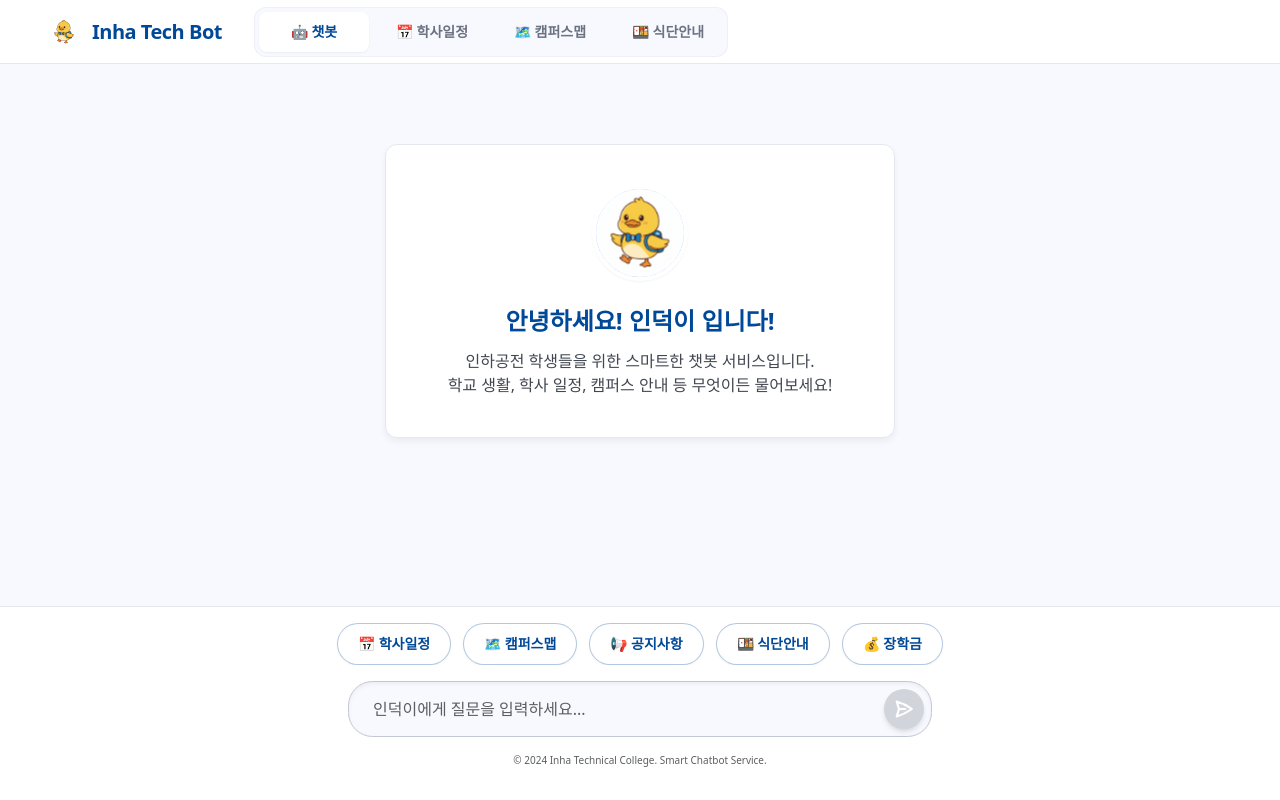
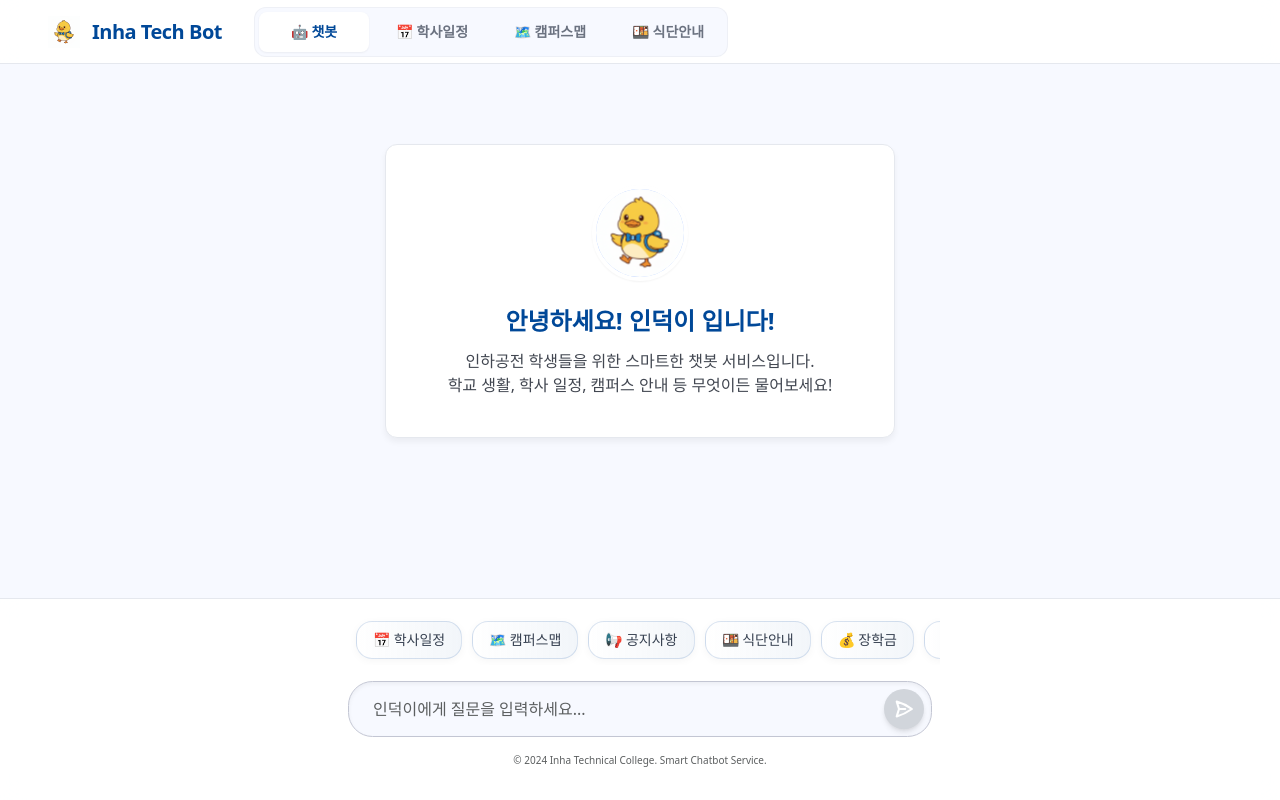
Before and after one commit to jeonghyeonme/LLM-Chatbot, a React (Vite) app in the folder frontend/: page / in a window 1280 px wide. Built offline with nearby package versions, Linux system fonts and the light colour scheme.

Commit message:
feat: 하단 퀵 메뉴 영역 입력창 폭 일치화 및 가로 드래그 슬라이드 UI 개선

```diff
--- a/frontend/src/components/Header.tsx
+++ b/frontend/src/components/Header.tsx
@@ -14,7 +14,7 @@ export default function Header() {
     { label: '🤖 챗봇', path: '/' },
     { label: '📅 학사일정', path: '/calendar' },
     { label: '🗺️ 캠퍼스맵', path: '/map' },
-    { label: '🍱 식단안내',path: '/cafeteria'}
+    { label: '🍱 식단안내',path: '/cafeteria'},
   ];
 
   return (
--- a/frontend/src/pages/ChatPage.tsx
+++ b/frontend/src/pages/ChatPage.tsx
@@ -3,8 +3,7 @@ import Header from '../components/Header'
 import induckMascot from '../assets/induck-i.svg'
 import { Link } from 'react-router-dom'
 
-/**
- * 챗봇 메시지 타입 정의
+/* * 챗봇 메시지 타입 정의
  * role: 'user' (사용자) | 'bot' (인덕이)
  */
 interface Message {
@@ -12,24 +11,23 @@ interface Message {
   content: string;
 }
 
-/**
- * 메인 챗봇 페이지 컴포넌트
+/* * 메인 챗봇 페이지 컴포넌트
  */
 export default function ChatPage() {
   const [messages, setMessages] = useState<Message[]>([])
   const [input, setInput] = useState('')
   const [isTyping, setIsTyping] = useState(false)
 
-  // 메시지 전송 핸들러
+  /* 메시지 전송 핸들러 */
   const handleSend = () => {
     if (!input.trim()) return
 
-    // 사용자 메시지 추가
+    /* 사용자 메시지 추가 */
     const userMsg: Message = { role: 'user', content: input }
     setMessages(prev => [...prev, userMsg])
     setInput('')
 
-    // 인덕이 응답 시뮬레이션
+    /* 인덕이 응답 시뮬레이션 */
     setIsTyping(true)
     setTimeout(() => {
       const botMsg: Message = {
@@ -41,13 +39,15 @@ export default function ChatPage() {
     }, 1000)
   }
 
-  // 하단 퀵 메뉴 버튼 구성
+  /* 하단 퀵 메뉴 버튼 구성 */
   const quickMenus = [
     { label: '📅 학사일정', path: '/calendar' },
     { label: '🗺️ 캠퍼스맵', path: '/map' },
     { label: '📢 공지사항', path: '/calendar' },
     { label: '🍱 식단안내', path: '/cafeteria' },
     { label: '💰 장학금', path: '#' },
+    { label: '📚 도서관', path: '#' },
+    { label: '🏫 강의실 조회', path: '#' },
   ]
 
   return (
@@ -112,16 +112,30 @@ export default function ChatPage() {
         </div>
       </main>
 
-      {/* 하단 고정 입력창 및 퀵 메뉴 */}
-      <footer className="fixed bottom-0 w-full bg-white/90 backdrop-blur-md border-t border-inha-border px-4 pt-4 pb-8 flex flex-col items-center gap-4 z-50">
+{/* 하단 고정 입력창 및 퀵 메뉴 */}
+<footer className="fixed bottom-0 w-full bg-white/90 backdrop-blur-md border-t border-inha-border px-4 pt-4 pb-8 flex flex-col items-center gap-4 z-50">
+
         {/* 퀵 메뉴 버튼 리스트 */}
-        <div className="w-full max-w-2xl flex gap-2 md:gap-3 overflow-x-auto no-scrollbar px-4 justify-start md:justify-center">
+        {/* 💡 핵심 수정: 폭은 아래 입력창과 똑같이 max-w-[600px]로 묶고, px-4(좌우 여백)를 준 상태에서 'overflow-x-auto'가 작동하게 조율하여 폭 일치화와 첫 칩 잘림을 동시에 해결했습니다. */}
+        <div
+          className="w-full max-w-[600px] flex gap-2.5 overflow-x-auto py-1.5 px-4 justify-start whitespace-nowrap"
+          style={{
+            msOverflowStyle: 'none',
+            scrollbarWidth: 'none',
+          }}
+        >
+          <style>{`
+            div::-webkit-scrollbar {
+              display: none;
+            }
+          `}</style>
+
           {quickMenus.map((menu) => (
             menu.path.startsWith('/') ? (
               <Link
                 key={menu.label}
                 to={menu.path}
-                className="px-4 py-2 md:px-5 md:py-2.5 rounded-inha-pill border border-inha-blue/30 text-inha-blue text-xs md:text-sm font-semibold hover:bg-inha-blue hover:text-white hover:border-inha-blue transition-all whitespace-nowrap shadow-sm bg-white"
+                className="inline-flex items-center px-4 py-2 rounded-2xl bg-gradient-to-r from-white/80 to-inha-blue/5 backdrop-blur-md border border-inha-blue/15 text-gray-700 text-xs md:text-sm font-medium shadow-[0_2px_8px_rgba(0,0,0,0.04)] hover:-translate-y-0.5 hover:shadow-[0_4px_12px_rgba(28,100,242,0.12)] hover:border-inha-blue/30 active:scale-95 transition-all duration-200 whitespace-nowrap cursor-pointer"
               >
                 {menu.label}
               </Link>
@@ -129,7 +143,7 @@ export default function ChatPage() {
               <button
                 key={menu.label}
                 onClick={() => setInput(menu.label.split(' ')[1])}
-                className="px-4 py-2 md:px-5 md:py-2.5 rounded-inha-pill border border-inha-blue/30 text-inha-blue text-xs md:text-sm font-semibold hover:bg-inha-blue hover:text-white hover:border-inha-blue transition-all whitespace-nowrap shadow-sm bg-white"
+                className="inline-flex items-center px-4 py-2 rounded-2xl bg-gradient-to-r from-white/80 to-inha-blue/5 backdrop-blur-md border border-inha-blue/15 text-gray-700 text-xs md:text-sm font-medium shadow-[0_2px_8px_rgba(0,0,0,0.04)] hover:-translate-y-0.5 hover:shadow-[0_4px_12px_rgba(28,100,242,0.12)] hover:border-inha-blue/30 active:scale-95 transition-all duration-200 whitespace-nowrap cursor-pointer"
               >
                 {menu.label}
               </button>
```
